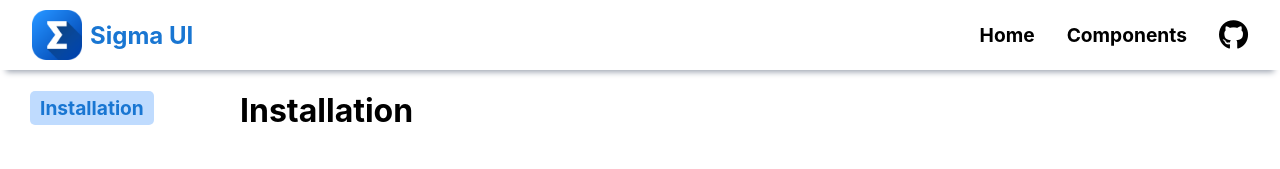
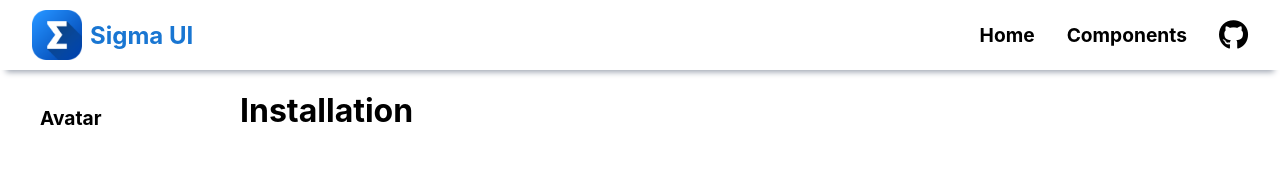
Before and after one commit to SudiptaChakraborty51/sigma-ui, a React (Create React App) app: page /installation in a window 1280 px wide. Shown: the top 169 px of the page. Built offline with nearby package versions, Linux system fonts and the light colour scheme.

Commit message:
refactor: updated sidebar

```diff
--- a/src/components/Sidebar/Sidebar.css
+++ b/src/components/Sidebar/Sidebar.css
@@ -1,7 +1,7 @@
 .sidebar {
-  padding: 10px 30px;
+  padding: 20px 30px;
   overflow-y: scroll;
-  height: calc(100vh - 70px);
+  height: calc(100vh - 100px);
   position: fixed;
   background-color: var(--white-color);
 }
--- a/src/components/Sidebar/Sidebar.jsx
+++ b/src/components/Sidebar/Sidebar.jsx
@@ -13,7 +13,7 @@ const Sidebar = () => {
   return (
     <div className="sidebar">
       <ul>
-        <li>
+        {/* <li>
           <NavLink
             to="/installation"
             className="component-item"
@@ -21,7 +21,7 @@ const Sidebar = () => {
           >
             Installation
           </NavLink>
-        </li>
+        </li> */}
         <li>
           <NavLink
             to="/components/avatar"
@@ -83,7 +83,7 @@ const Sidebar = () => {
         </li>
         <li>
           <NavLink
-            to="/image"
+            to="/components/image"
             className="component-item"
             style={getActiveStyle}
           >
```
